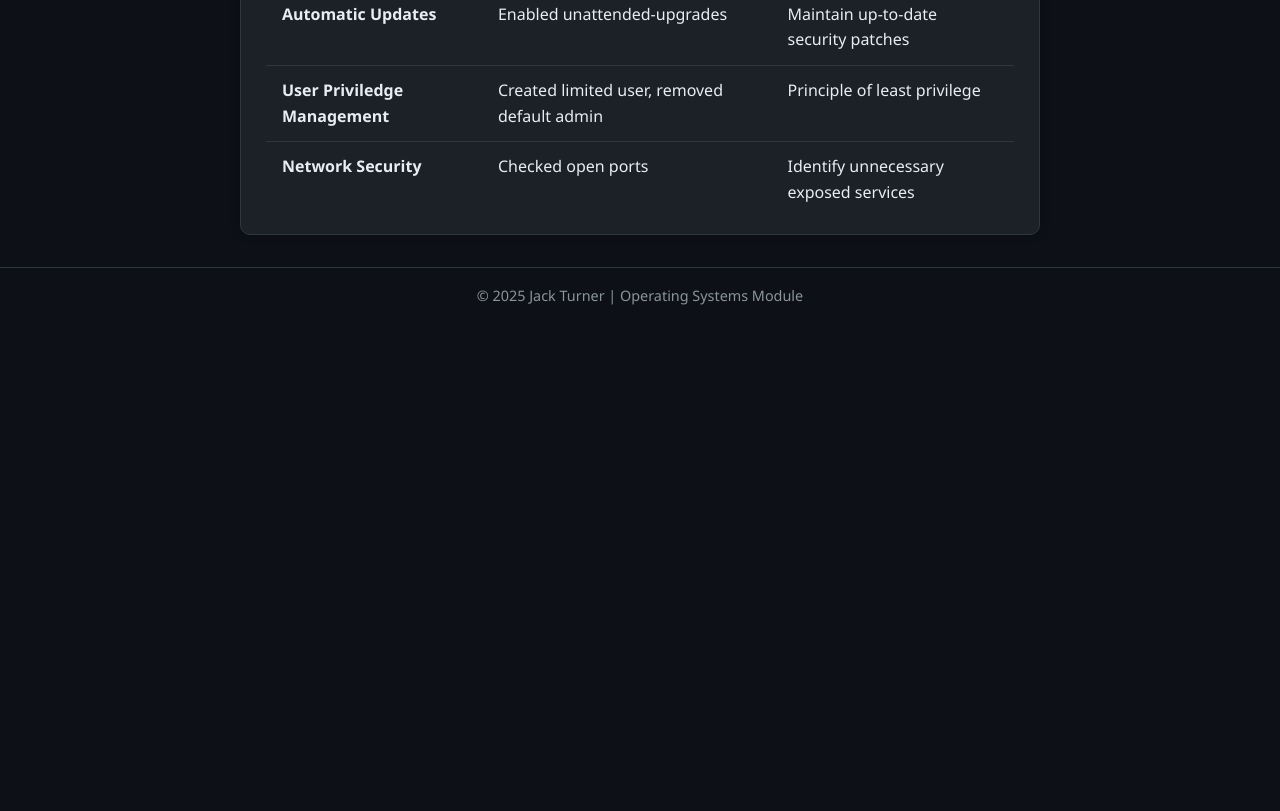
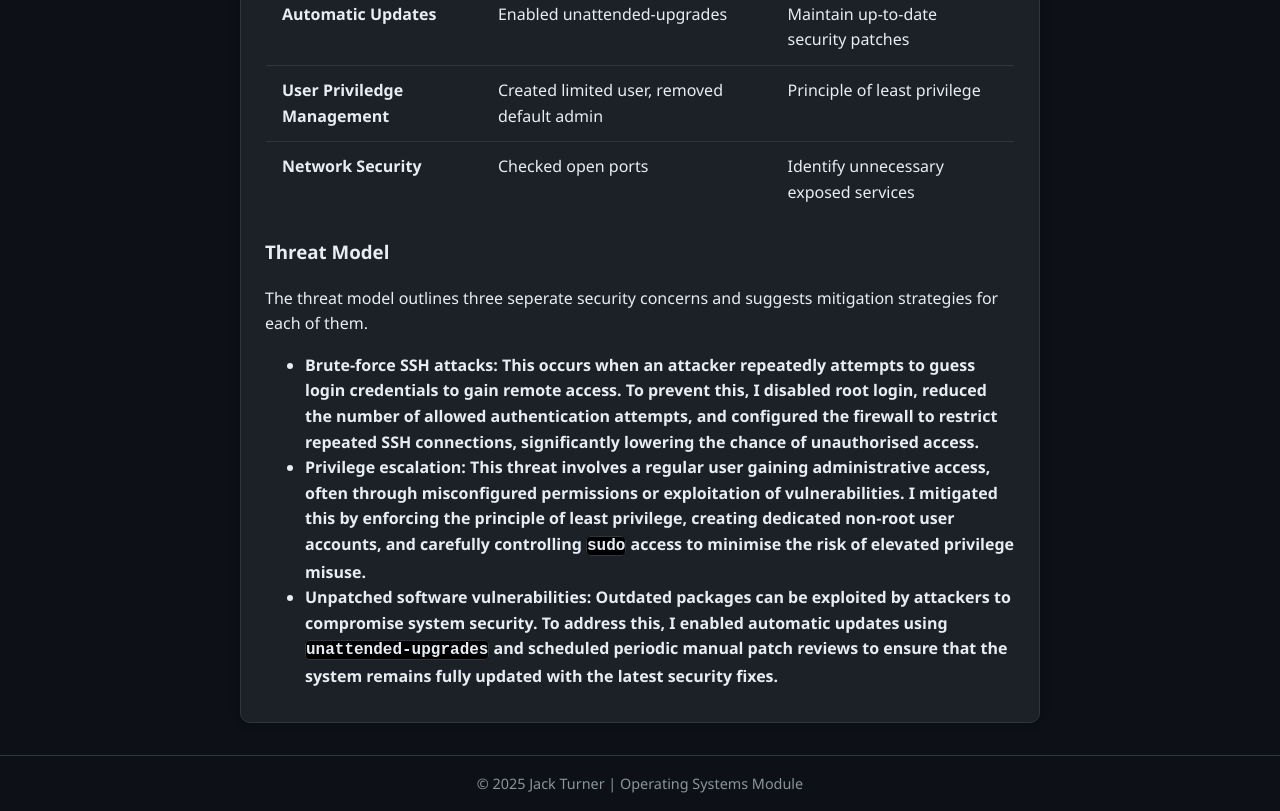
Before and after one commit to jackoturner/Operating-Systems-Coursework, a plain HTML site: page index.html in a window 1280 px wide. Shown: the part 3292-4103 px from the top of the page. Before the commit the page ends 3615 px from the top, so only its background shows below. Drawn offline with Linux system fonts and the light colour scheme.

Commit message:
Add threat model section to index.html
Added a section on the threat model outlining security concerns and mitigation strategies.

```diff
--- a/index.html
+++ b/index.html
@@ -254,6 +254,25 @@
           </tr>
         </tbody>
       </table>
+      <h3>Threat Model</h3>
+      <p>The threat model outlines three seperate security concerns and suggests mitigation strategies for each of them.</p>
+      <ul>
+        <li>
+          <b><strong>Brute-force SSH attacks:</strong> This occurs when an attacker repeatedly attempts to guess login credentials to gain remote access.
+          To prevent this, I disabled root login, reduced the number of allowed authentication attempts, and configured the firewall to restrict
+          repeated SSH connections, significantly lowering the chance of unauthorised access.</b>
+        </li>
+        <li>
+          <b><strong>Privilege escalation:</strong> This threat involves a regular user gaining administrative access, often through misconfigured permissions
+          or exploitation of vulnerabilities. I mitigated this by enforcing the principle of least privilege, creating dedicated non-root user accounts,
+          and carefully controlling <code>sudo</code> access to minimise the risk of elevated privilege misuse.</b>
+        </li>
+        <li>
+          <b><strong>Unpatched software vulnerabilities:</strong> Outdated packages can be exploited by attackers to compromise system security.
+          To address this, I enabled automatic updates using <code>unattended-upgrades</code> and scheduled periodic manual patch reviews to ensure
+          that the system remains fully updated with the latest security fixes.</b>
+        </li>
+      </ul>
     </section>
   </main>
 
```
